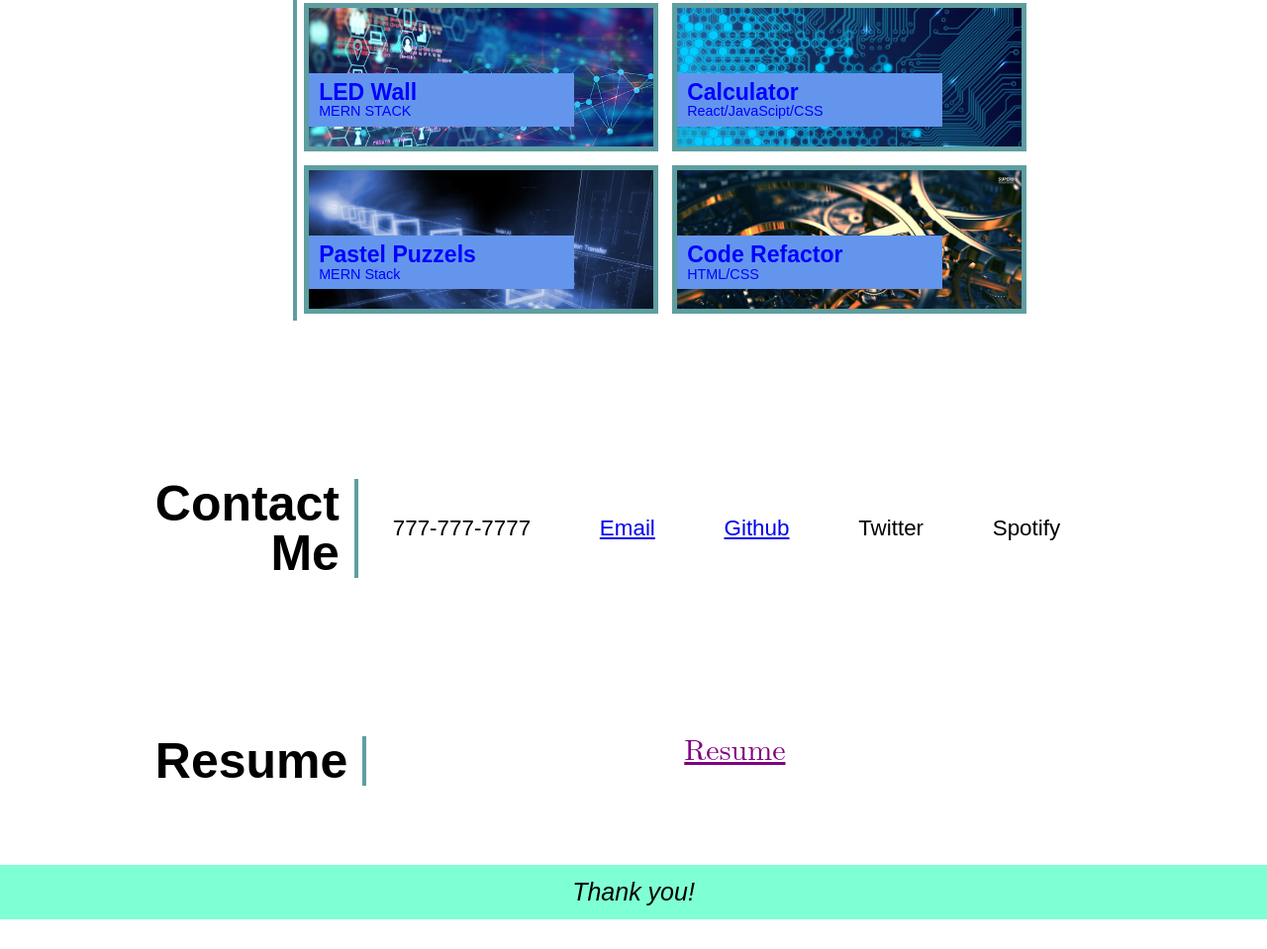
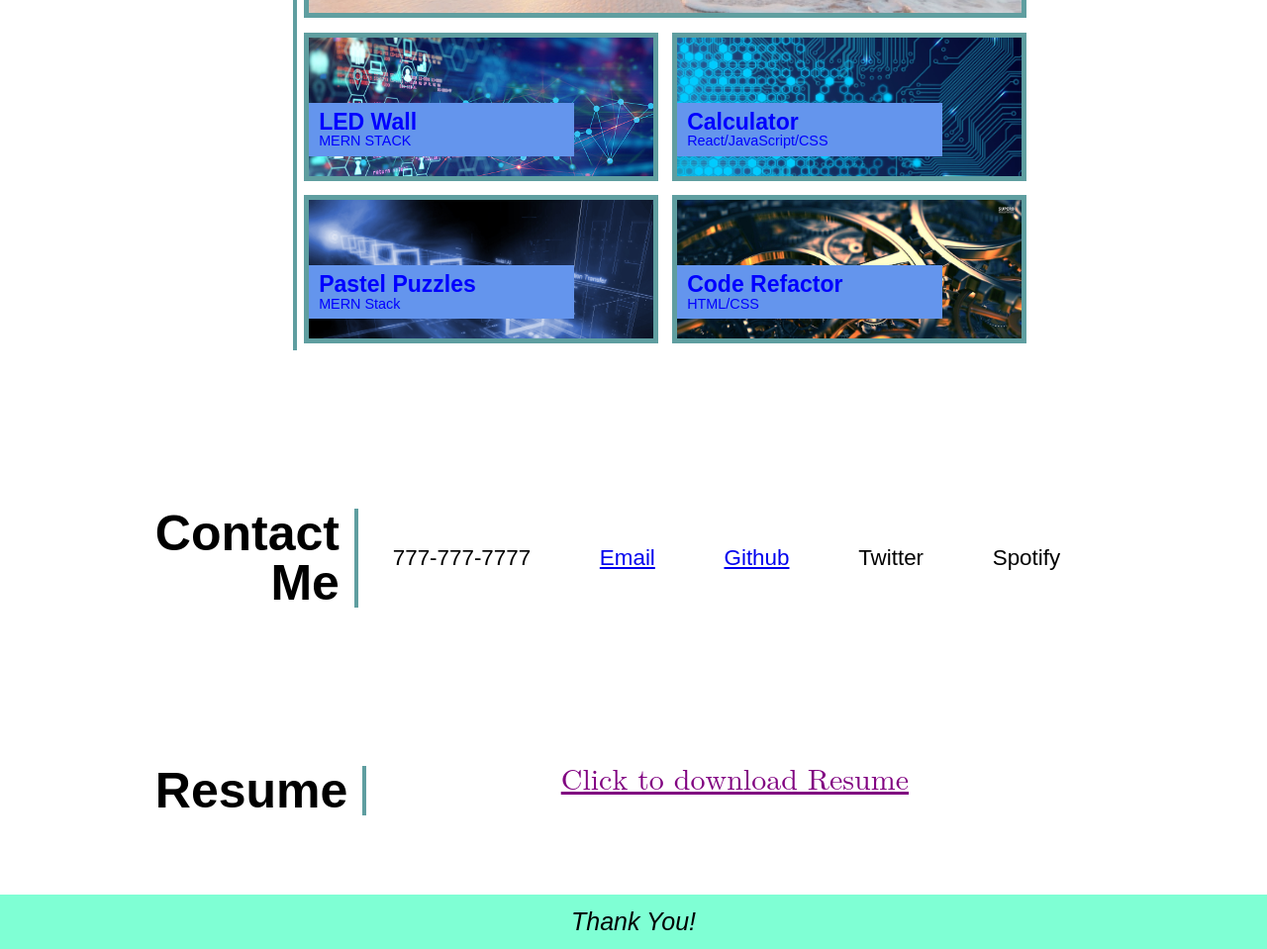
Before and after one commit to TojiCodes/Portfolio, a plain HTML site: page index.html in a window 1280 px wide. Shown: the part 1224-2183 px from the top of the page at 99% size. Before the commit the page ends 2153 px from the top, so only its background shows below. Drawn offline with Linux system fonts and the light colour scheme.

```diff
--- a/index.html
+++ b/index.html
@@ -31,7 +31,7 @@
             <h2>About Me</h2>
             <div>
                 <p>
-                    I have been in sales for 10 years. Huge tech advocate and very familiar with computers. Grew up playing on the same Desktop I've had for 10+ years! I've decided to take the dive into coding as plenty of friends and family have been very successful at it. Coding definitely caught my attention. I have a mindset to try and be the best at anything I do. Coding will be on of them. Very quick learner and passionate about learning new things!
+                    I have been in sales for 10 years. I am a huge tech advocate and familiar with computers. I grew up playing on the same Desktop I've had for 10+ years! I've decided to take the dive into coding as plenty of friends and family have been very successful at it. Coding definitely caught my attention. I have the mindset to try and be the best at anything I do, coding will be on of them. I am a quick learner and passionate about learning new things!
                 </p>
             </div>
         </section>
@@ -55,13 +55,13 @@
                 <a class="flex-item img3">
                     <div>
                         <h3>Calculator</h3>
-                        <span>React/JavaScipt/CSS</h3>
+                        <span>React/JavaScript/CSS</h3>
                     </div>
                 </a>
 
                 <a class="flex-item img4">
                     <div>
-                        <h3>Pastel Puzzels</h3>
+                        <h3>Pastel Puzzles</h3>
                         <span>MERN Stack</h3>
                     </div>
 
@@ -90,12 +90,12 @@
         <section class="section-styles" id="Resume">
             <h2>Resume</h2>
             <div>
-                <a class="resume" href="./assets/images/LONG YANG RESUME 2022 PDF.pdf">Resume</a>
+                <a class="resume" href="./assets/images/LONG YANG RESUME 2022 PDF.pdf">Click to download Resume</a>
             </div>
         </section>
     </main>
 
-    <footer>Thank you!</footer>
+    <footer>Thank You!</footer>
 
 </body>
 
```
Also changed, not shown: assets/images/SS.jpg.jpg (added), 1 other file.
